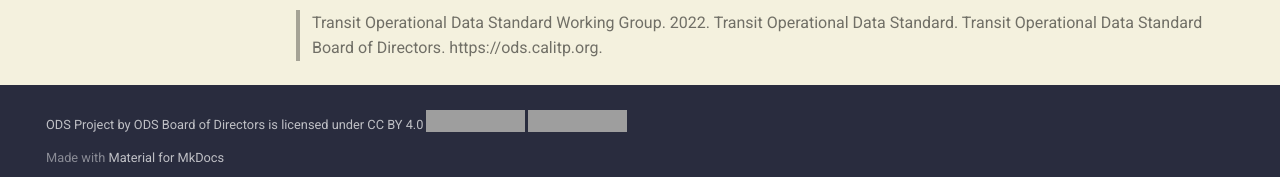
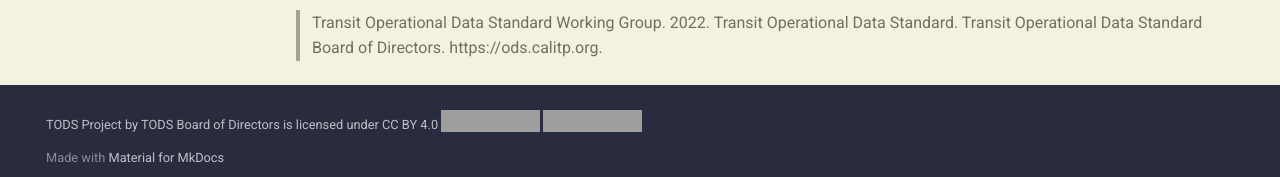
Before and after one commit to cal-itp/operational-data-standard, an MkDocs documentation site: the page built from docs/index.md, in a window 1280 px wide and 900 px high, scrolled down 1260 px. Shown: the part 720-897 px from the top of the window. Built offline with MkDocs 1.6.1 and Material for MkDocs 9.7.7, drawn with Linux system fonts in a browser that asks for light colours; nearby versions of some CDN libraries; comment, search, counter and statistics services are not loaded; grey boxes are pictures that could not be loaded.

Commit message:
Update mkdocs.yml

```diff
--- a/mkdocs.yml
+++ b/mkdocs.yml
@@ -57,7 +57,7 @@
         <div class="container">
             <div class="row">
                 <div class="col-md-12">
-                    <p xmlns:cc="http://creativecommons.org/ns#" xmlns:dct="http://purl.org/dc/terms/"><a property="dct:title" rel="cc:attributionURL" href="https://github.com/TIDES-transit/TIDES/">ODS Project</a> by <span property="cc:attributionName">ODS Board of Directors</span> is licensed under <a href="http://creativecommons.org/licenses/by/4.0/?ref=chooser-v1" target="_blank" rel="license noopener noreferrer" style="display:inline-block;">CC BY 4.0<img style="height:22px!important;margin-left:3px;vertical-align:text-bottom;" src="https://mirrors.creativecommons.org/presskit/icons/cc.svg?ref=chooser-v1"><img style="height:22px!important;margin-left:3px;vertical-align:text-bottom;" src="https://mirrors.creativecommons.org/presskit/icons/by.svg?ref=chooser-v1"></a></p>
+                    <p xmlns:cc="http://creativecommons.org/ns#" xmlns:dct="http://purl.org/dc/terms/"><a property="dct:title" rel="cc:attributionURL" href="https://github.com/TIDES-transit/TIDES/">TODS Project</a> by <span property="cc:attributionName">TODS Board of Directors</span> is licensed under <a href="http://creativecommons.org/licenses/by/4.0/?ref=chooser-v1" target="_blank" rel="license noopener noreferrer" style="display:inline-block;">CC BY 4.0<img style="height:22px!important;margin-left:3px;vertical-align:text-bottom;" src="https://mirrors.creativecommons.org/presskit/icons/cc.svg?ref=chooser-v1"><img style="height:22px!important;margin-left:3px;vertical-align:text-bottom;" src="https://mirrors.creativecommons.org/presskit/icons/by.svg?ref=chooser-v1"></a></p>
                 </div>
             </div>
         </div>
```
